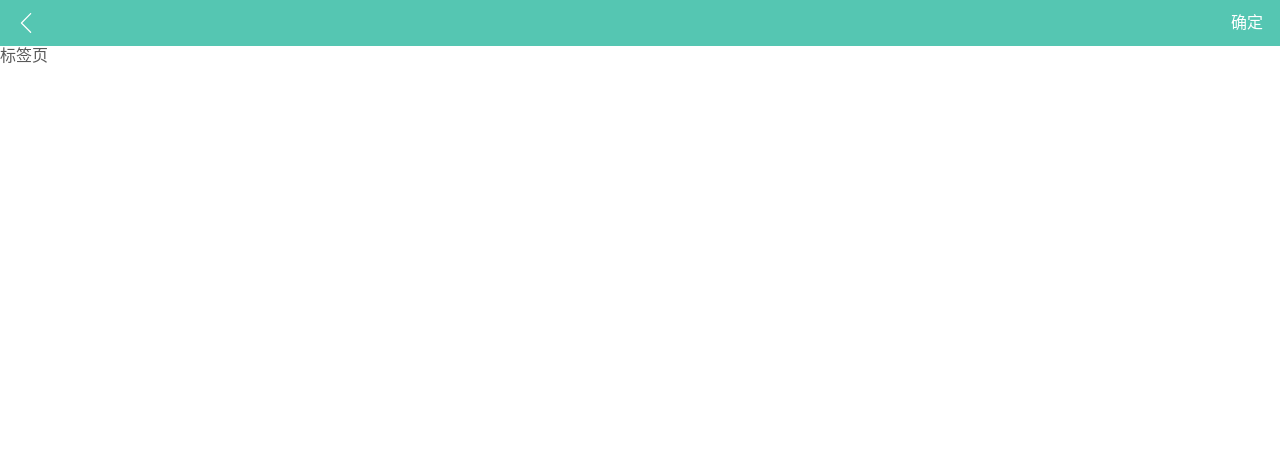
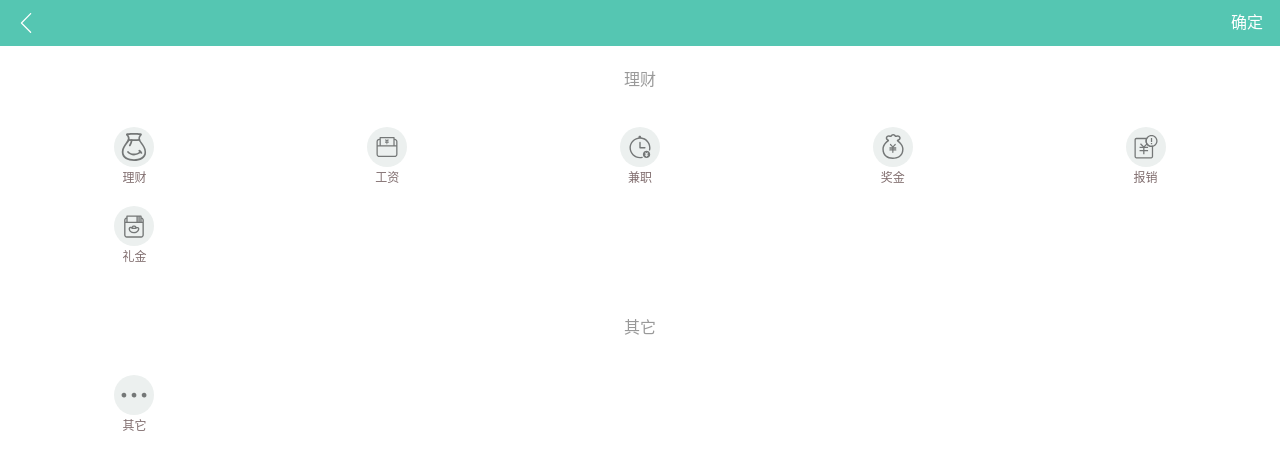
Before and after one commit to kuanglinfeng/react-smtally, a React app: page /#/tags in a window 1280 px wide. Shown: the top 470 px of the page. Built offline with nearby package versions, Linux system fonts and the light colour scheme.

Commit message:
Tags页完成

```diff
--- a/src/components/add/UserTags.tsx
+++ b/src/components/add/UserTags.tsx
@@ -12,14 +12,14 @@ const Wrapper = styled.div`
   background: #FDFAF1;
 `
 
-const Tags = styled.ul`
+export const Tags = styled.ul`
   display:flex;
   flex-wrap: wrap;
   padding: 30px 8px 10px 8px;
   overflow: auto;
 `
 
-const TagItem = styled.li`
+export const TagItem = styled.li`
   margin-bottom: 20px;
   width: 20%;
   display:flex;
@@ -32,7 +32,7 @@ const TagItem = styled.li`
   }
 `
 
-const IconWrapper = styled.div`
+export const IconWrapper = styled.div`
   display:flex;
   align-items: center;
   justify-content: center;
@@ -51,7 +51,7 @@ const IconWrapper = styled.div`
   }
 `
 
-const Title = styled.span`
+export const Title = styled.span`
   font-size: 12px;
   color: #816E6F;
 `
--- a/src/constants/systemTags.ts
+++ b/src/constants/systemTags.ts
@@ -1,4 +1,4 @@
-type SystemTags = {
+export type SystemTags = {
   [key: string]: TagItem[]
 }
 
--- a/src/hooks/useUserTags.ts
+++ b/src/hooks/useUserTags.ts
@@ -1,7 +1,7 @@
 import db from '../utils/db'
 
 export default function (tagsType: 'userOutlayTags' | 'userIncomeTags') {
-  const get = () => db.get(tagsType) || []
+  const get = (): TagItem[] => db.get(tagsType) || []
   const set = (tags: TagItem[]) => db.set(tagsType, JSON.stringify(tags))
   return { get, set }
 }
--- a/src/views/Tags.tsx
+++ b/src/views/Tags.tsx
@@ -1,12 +1,27 @@
-import React from 'react'
-import { useLocation } from 'react-router-dom'
+import React, { useState } from 'react'
+import { useLocation, useHistory } from 'react-router-dom'
 import queryString from 'query-string'
 import styled from 'styled-components'
 import Header from 'components/Header'
 import Icon from 'components/Icon'
-import {useHistory} from 'react-router-dom'
+import { IconWrapper, TagItem, Tags, Title } from 'components/add/UserTags'
+import { systemIncomeTags, systemOutlayTags, SystemTags } from 'constants/systemTags'
+import useUserTags from 'hooks/useUserTags'
+import theme from 'theme'
 
 const Wrapper = styled.div`
+  height: 100vh;
+  display: flex;
+  flex-direction: column;
+`
+
+const IconBorder = styled(IconWrapper)`
+  &.selected {
+    border: 1px solid ${ theme.color };
+    .icon {
+      fill: ${ theme.color };
+    }
+  }
 `
 
 const Button = styled.div`
@@ -15,21 +30,78 @@ const Button = styled.div`
   padding-right: 5px;
 `
 
+const Main = styled.main`
+  padding: 16px 0;
+  flex-grow: 1;
+  overflow: auto;
+`
+
+const TagType = styled.h3`
+  font-size: 16px;
+  color: #999;
+  text-align: center;
+  padding-top: 8px;
+  font-weight: 400;
+`
+
 export default () => {
 
   const location = useLocation()
   const history = useHistory()
   const parsed = queryString.parse(location.search)
+  const [systemTags] = useState(parsed.type === '-' ? systemOutlayTags : systemIncomeTags)
+  const { get, set } = useUserTags(parsed.type === '-' ? 'userOutlayTags' : 'userIncomeTags')
+  const [selectedTags, setSelectedTags] = useState(get())
 
-  console.log(parsed.type)
+  const isTagSelected = (tag: TagItem) => {
+    return selectedTags.find(selectedTag => selectedTag.value === tag.value) !== undefined
+  }
+
+  const onTagClick = (tag: TagItem) => {
+    const tags = [...selectedTags]
+    if (isTagSelected(tag)) {
+      setSelectedTags(tags.filter(t => t.value !== tag.value))
+    } else {
+      tags.splice(-1, 0, tag)
+      setSelectedTags(tags)
+    }
+  }
+
+  const onSubmit = () => {
+    set(selectedTags)
+    history.goBack()
+  }
+
+  const renderEl = (systemTags: SystemTags) => {
+    const elements = []
+    for (const prop in systemTags) {
+      if (systemTags.hasOwnProperty(prop)) {
+        const tagType = <TagType>{ systemTags[prop][0].title }</TagType>
+        const tags = systemTags[prop].map(tag => {
+          return (<TagItem key={ tag.value } onClick={ () => onTagClick(tag) }>
+            <IconBorder className={ isTagSelected(tag) ? 'selected' : '' }>
+              <Icon name={ tag.value } />
+            </IconBorder>
+            <Title>{ tag.title }</Title>
+          </TagItem>)
+        })
+        const tagsElement = <Tags>{ tags }</Tags>
+        const element = <div key={ prop }>{ tagType }{ tagsElement }</div>
+        elements.push(element)
+      }
+    }
+    return elements
+  }
 
   return (
     <Wrapper>
       <Header>
-        <Icon name="back" onClick={() => history.goBack()}/>
-        <Button>确定</Button>
+        <Icon name="back" onClick={ () => history.goBack() } />
+        <Button onClick={ onSubmit }>确定</Button>
       </Header>
-      标签页
+      <Main>
+        { renderEl(systemTags) }
+      </Main>
     </Wrapper>
   )
 }
```
